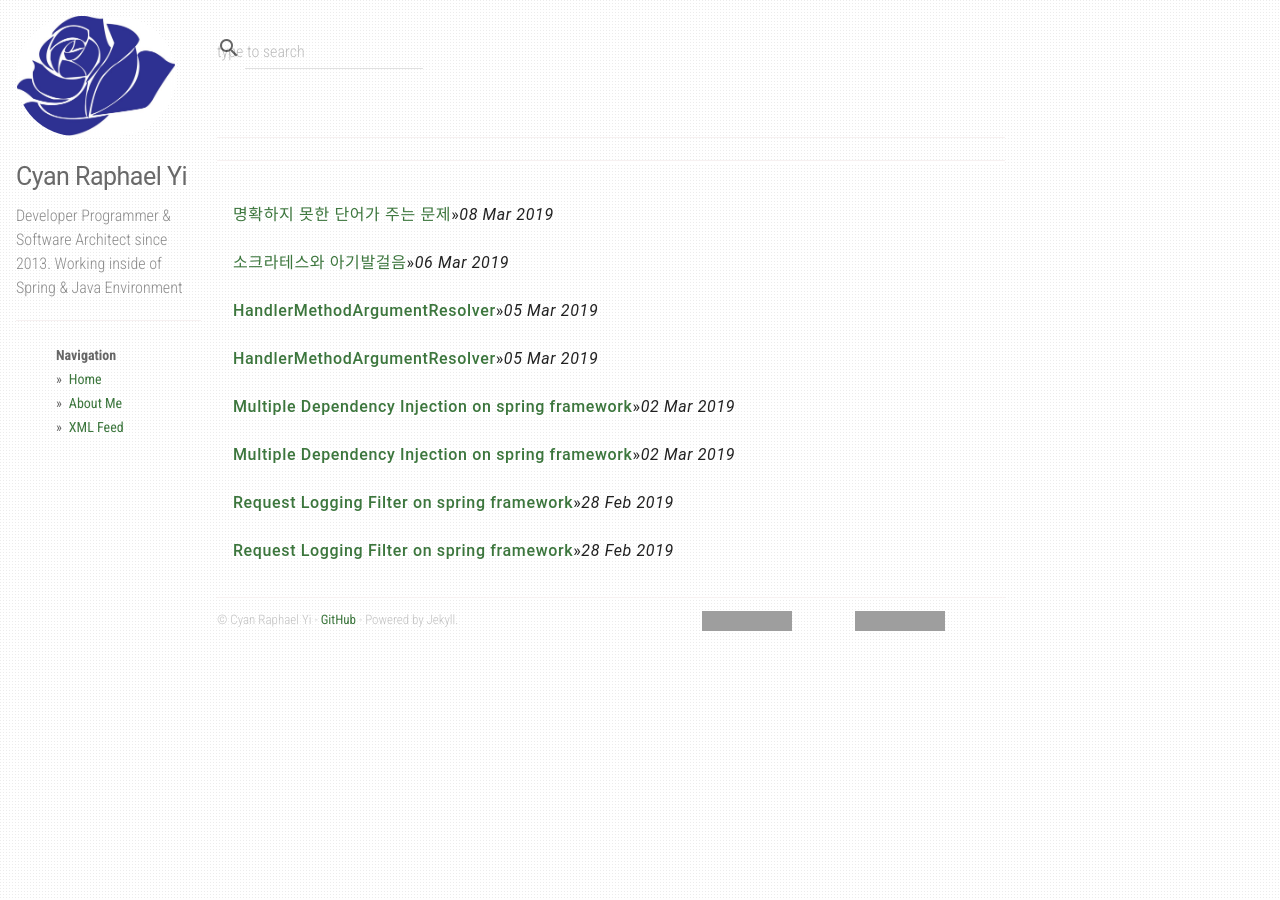
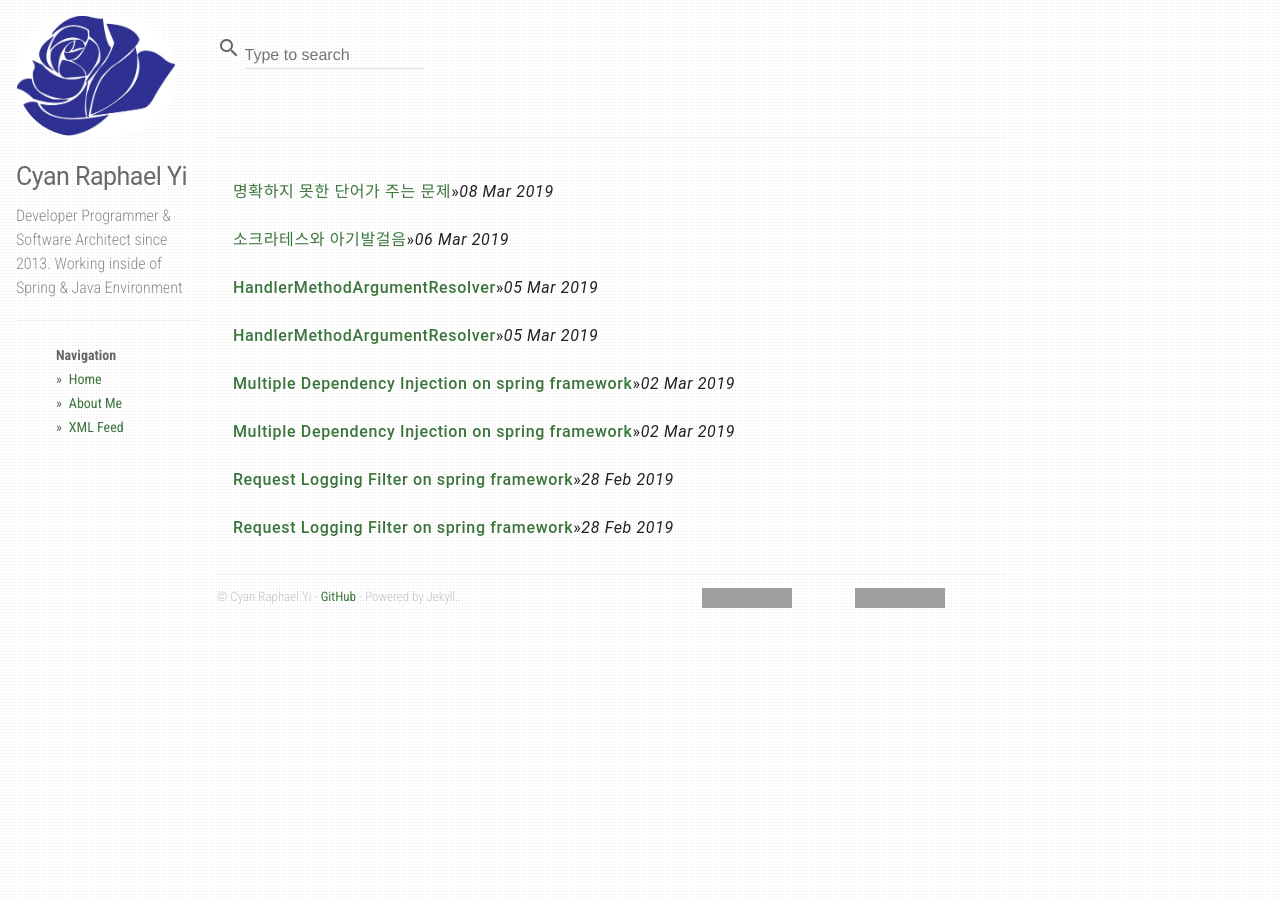
Before and after one commit to CyanRYi/sollabs-demo, a Jekyll site: the page built from index.md, in a window 1280 px wide. Built offline with Jekyll 4.4.1, drawn with Linux system fonts in a browser that asks for light colours; nearby versions of some CDN libraries; grey boxes are pictures that could not be loaded.

Commit message:
label과 line 등 불필요 항목 제거

```diff
--- a/_layouts/default.html
+++ b/_layouts/default.html
@@ -125,8 +125,7 @@ layout: compress
                   <div class="mdl-cell mdl-cell--8-col-desktop mdl-cell--6-col-tablet mdl-cell--4-col-phone">
                       <div class="mdl-textfield mdl-js-textfield">
                           <i class="material-icons">search</i>
-                          <input class="mdl-textfield__input search__input" type="text" id="js-search__input">
-                          <label class="mdl-textfield__label" for="js-search__input">type to search</label>
+                          <input class="mdl-textfield__input search__input" type="text" placeholder="Type to search" id="js-search__input">
                           <ul class="search__results" id="js-search__results"></ul>
                       </div>
                       <hr/>
--- a/_layouts/post_list.html
+++ b/_layouts/post_list.html
@@ -1,7 +1,6 @@
 ---
 layout: default
 ---
-<hr/>
 <ul class="mdl-list">
     {% for post in site.posts %}
         {% include post_link.html %}
```
